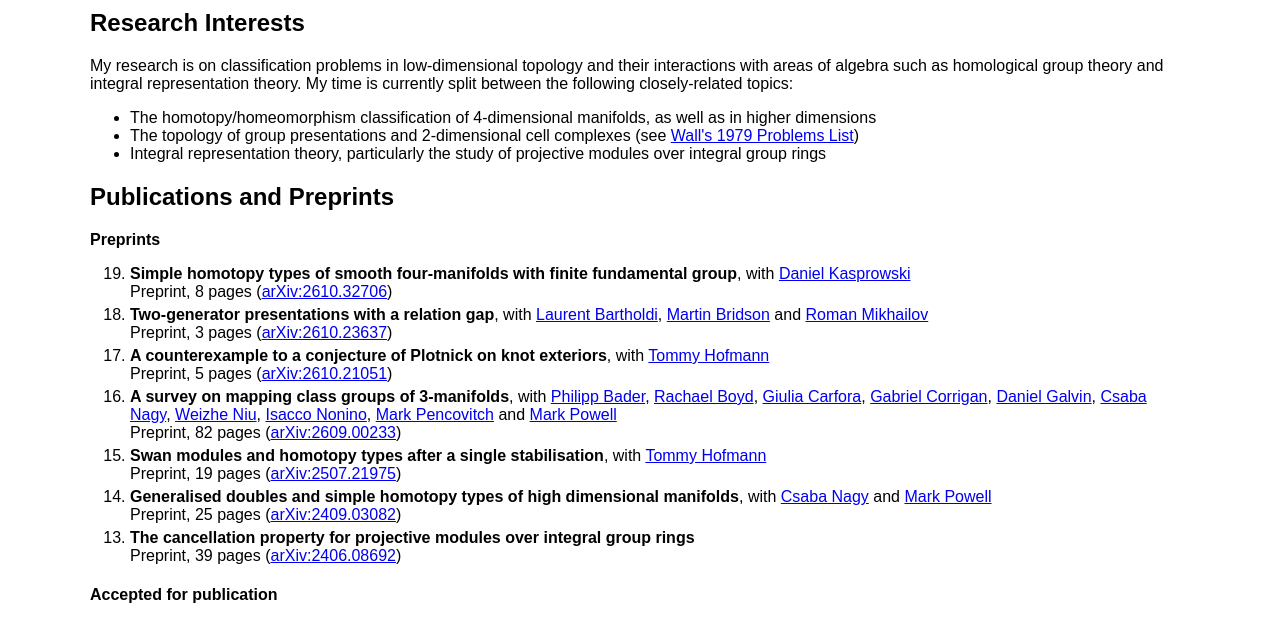
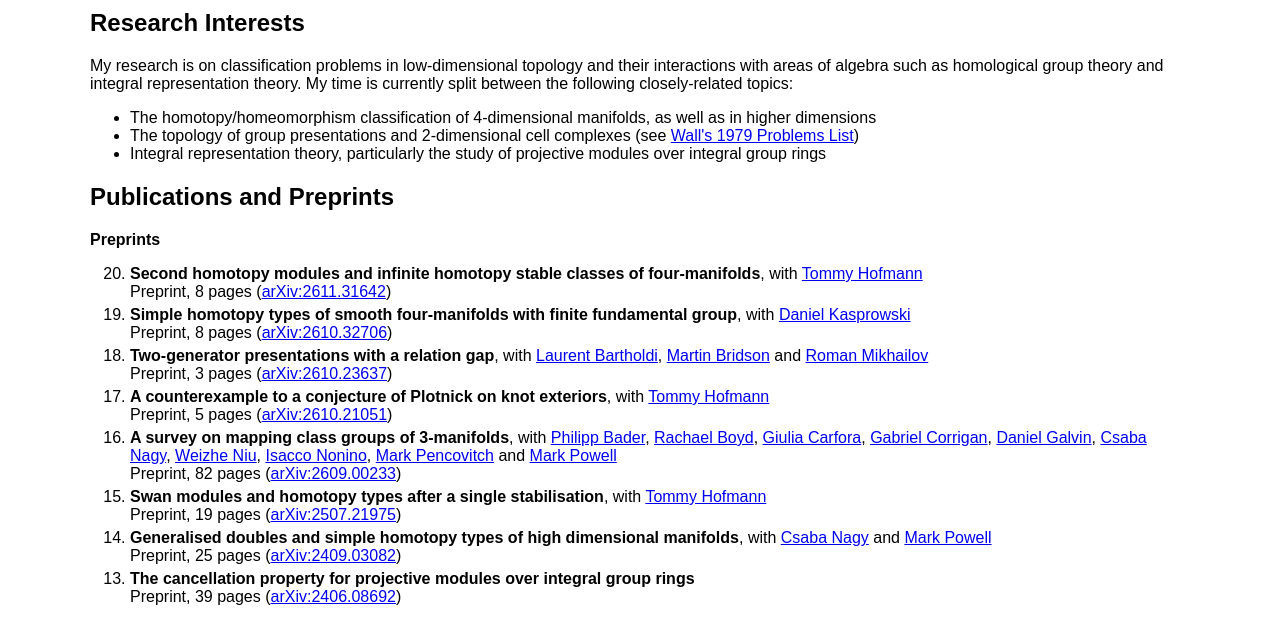
Before and after one commit to JohnnyNicholson/JohnnyNicholson.github.io, a plain HTML site: page index.html in a window 1280 px wide. Shown: the part 419-1036 px from the top of the page. Drawn offline with Linux system fonts and the light colour scheme; some icons are missing; a web font is replaced by a local one.

Commit message:
Modify publications list in index.html
Updated the ordered list to start from 20 and added a new publication entry.

```diff
--- a/index.html
+++ b/index.html
@@ -85,7 +85,12 @@ Integral representation theory, particularly the study of projective modules ove
 
 <b>Preprints</b>
 
-<ol type=“6” reversed start="19">
+<ol type=“6” reversed start="20">
+<li>
+  <b>Second homotopy modules and infinite homotopy stable classes of four-manifolds</b>, with <a href="https://www.thofma.com/">Tommy Hofmann</a><br>
+Preprint, 8 pages (<a href="https://arxiv.org/abs/2611.31642">arXiv:2611.31642</a>)
+</li>
+<br style="line-height:5px;" />
 <li>
   <b>Simple homotopy types of smooth four-manifolds with finite fundamental group</b>, with <a href="https://dkasprowski.github.io/">Daniel Kasprowski</a><br>
 Preprint, 8 pages (<a href="https://arxiv.org/abs/2610.32706">arXiv:2610.32706</a>)
```
